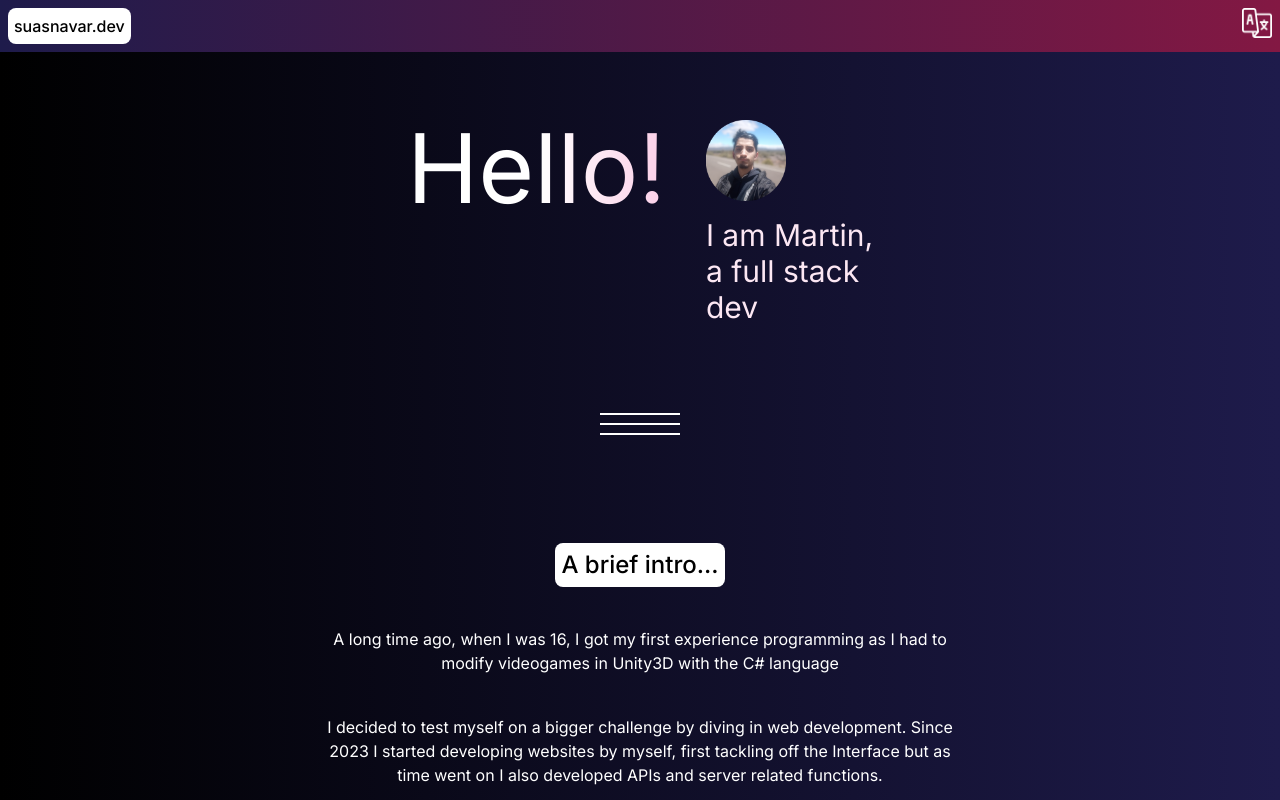
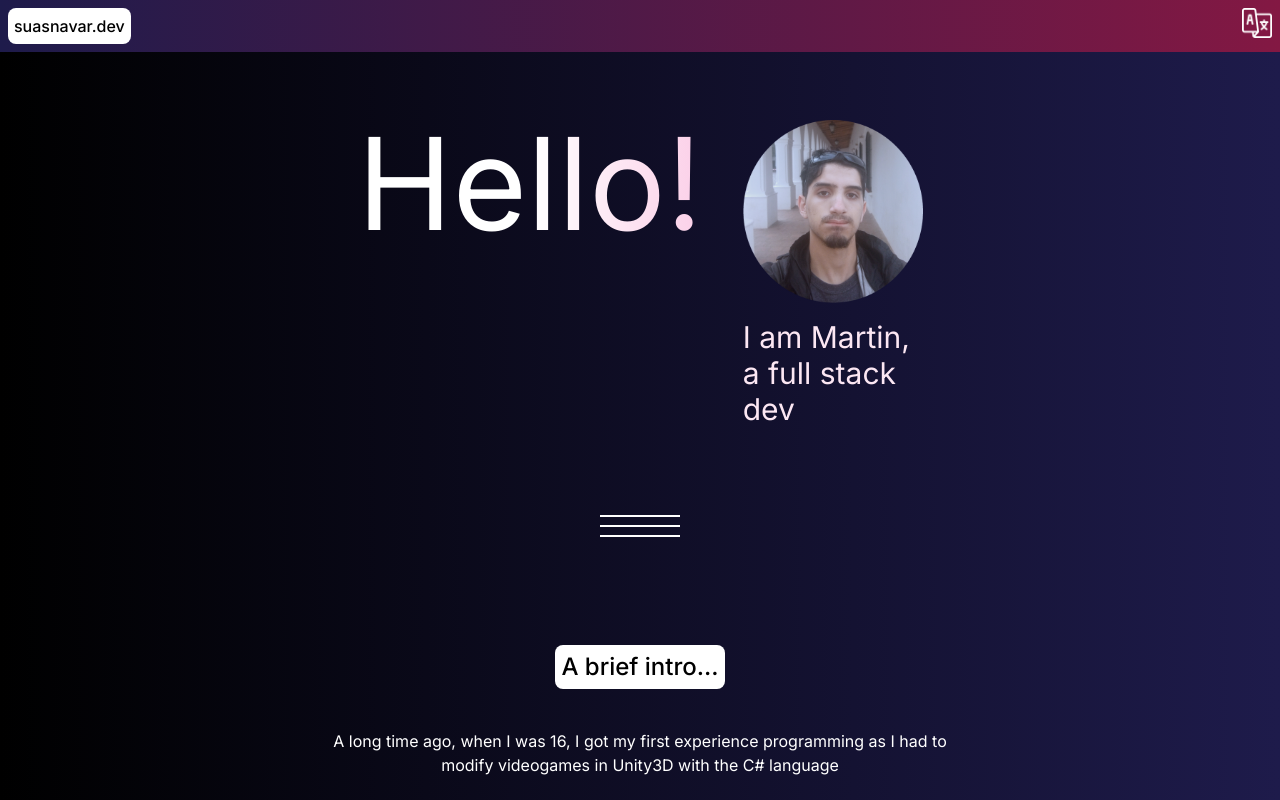
Before and after one commit to martinsuasnavar/portfolio, a Next.js app: page /en in a window 1280 px wide. Shown: the top 800 px of the page. Built offline with nearby package versions, Linux system fonts and the light colour scheme.

Commit message:
Update dev picture

```diff
--- a/src/app/[locale]/page.tsx
+++ b/src/app/[locale]/page.tsx
@@ -45,7 +45,7 @@ export default function Home() {
         <div className="h-20"/>
 
 
-        <section className="text-7xl sm:text-8xl">
+        <section className="text-8xl sm:text-9xl">
             <div className="flex justify-center">
                <div className="p-7 sm:ml-0 sm:p-0 flex">
                <text className=" text-left mt-10 bg-gradient-to-r from-white via-white to-pink-200 inline-block text-transparent bg-clip-text"
@@ -54,8 +54,8 @@ export default function Home() {
                   <div className="justify-left flex mt-10 mb-4 ">
                   <div className="z-99 transition-transform duration-300 transform hover:scale-105">
                   <Image src="/dev.png"
-                    width={80}
-                    height={80}
+                    width={180}
+                    height={180}
                     alt="dev picture"/>
                   </div>
                   </div>
```
Also changed, not shown: public/dev.png.
